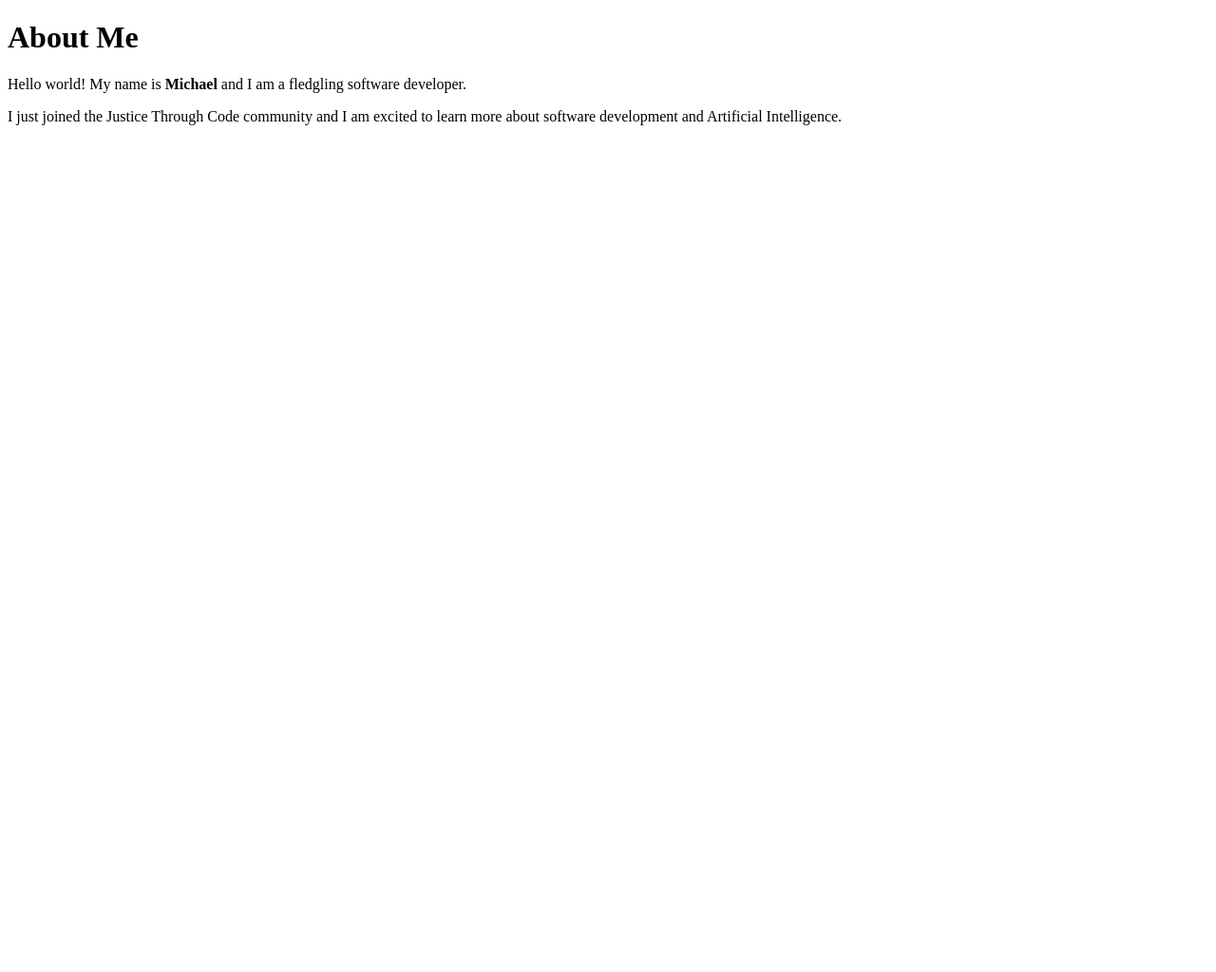
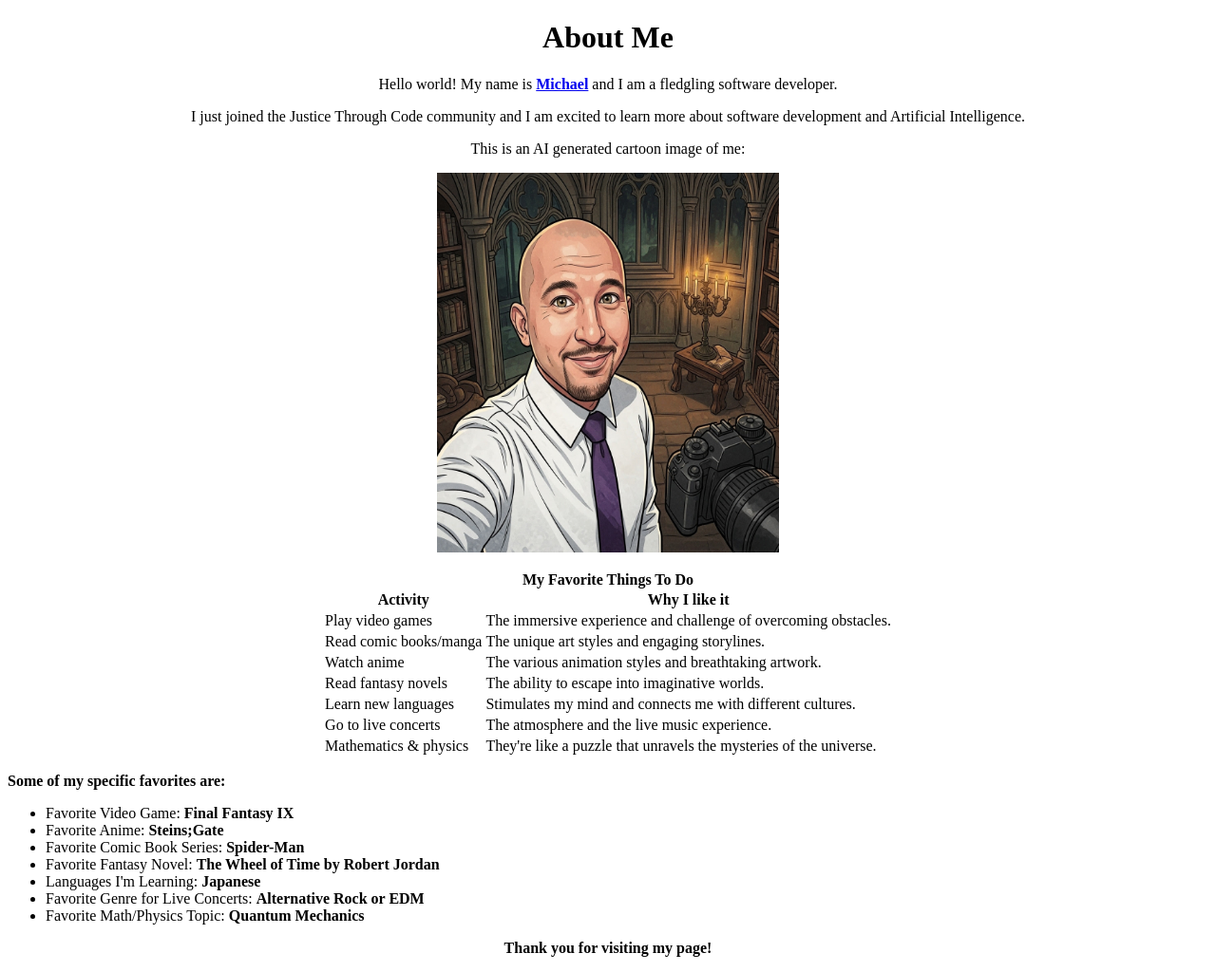
Before and after one commit to Mic-Sp/onramp-HTML-Mini-Project, a plain HTML site: page index.html in a window 1280 px wide. Shown: the whole page at 95% size. Before the commit the page ends 800 px from the top, so only its background shows below. Drawn offline with Linux system fonts and the light colour scheme.

Commit message:
About me page version 1.0

```diff
--- a/index.html
+++ b/index.html
@@ -6,11 +6,71 @@
     <title>About Me</title>
 </head>
 <body>
-    <h1>About Me</h1>
-    <p>Hello world! My name is <b>Michael</b> and I am a fledgling software developer.</p>
+    <h1><center>About Me</center></h1>
+
+    <center>
+    <p>Hello world! My name is <b><a href="https://www.linkedin.com/in/michael-sprague-b23b79390/">Michael</a></b> and I am a fledgling software developer.</p>
     <p>I just joined the Justice Through Code community and I am excited to learn more about software development and Artificial Intelligence.</p>
-    <p>
-        <img src=""
-    </p>
+
+        <p>
+            This is an AI generated cartoon image of me:
+        </p>
+        <p>
+            <img src="/images/AI_me_cartoon.jpg" alt="AI generated cartoon image of Michael" height="400" width="360"/>
+        </p>
+    </center>
+
+    <center>
+    <table>
+        <caption><b>My Favorite Things To Do</b></caption>
+        <tr>
+            <th>Activity</th>
+            <th>Why I like it</th>
+        </tr>
+        <tr>
+            <td>Play video games</td>
+            <td>The immersive experience and challenge of overcoming obstacles.</td>
+        </tr>
+        <tr>
+            <td>Read comic books/manga</td>
+            <td>The unique art styles and engaging storylines.</td>
+        </tr>
+        <tr>
+            <td>Watch anime</td>
+            <td>The various animation styles and breathtaking artwork.</td>
+        </tr>
+        <tr>
+            <td>Read fantasy novels</td>
+            <td>The ability to escape into imaginative worlds.</td>
+        </tr>
+        <tr>
+            <td>Learn new languages</td>
+            <td>Stimulates my mind and connects me with different cultures.</td>
+        </tr>
+        <tr>
+            <td>Go to live concerts</td>
+            <td>The atmosphere and the live music experience.</td>
+        </tr>
+        <tr>
+            <td>Mathematics & physics</td>
+            <td>They're like a puzzle that unravels the mysteries of the universe.</td>
+        </tr>
+    </table>
+    </center>
+
+    <div>
+        <p><b>Some of my specific favorites are:</b></p>
+        <ul>
+            <li>Favorite Video Game: <b>Final Fantasy IX</b></li>
+            <li>Favorite Anime: <b>Steins;Gate</b></li>
+            <li>Favorite Comic Book Series: <b>Spider-Man</b></li>
+            <li>Favorite Fantasy Novel: <b>The Wheel of Time by Robert Jordan</b></li>
+            <li>Languages I'm Learning: <b>Japanese</b></li>
+            <li>Favorite Genre for Live Concerts: <b>Alternative Rock or EDM</b></li>
+            <li>Favorite Math/Physics Topic: <b>Quantum Mechanics</b></li>
+        </ul>
+    </div>
+
+    <center><p><b>Thank you for visiting my page!</b></p></center>
 </body>
 </html>
```
Also changed, not shown: images/AI_me_cartoon.jpg (added).
